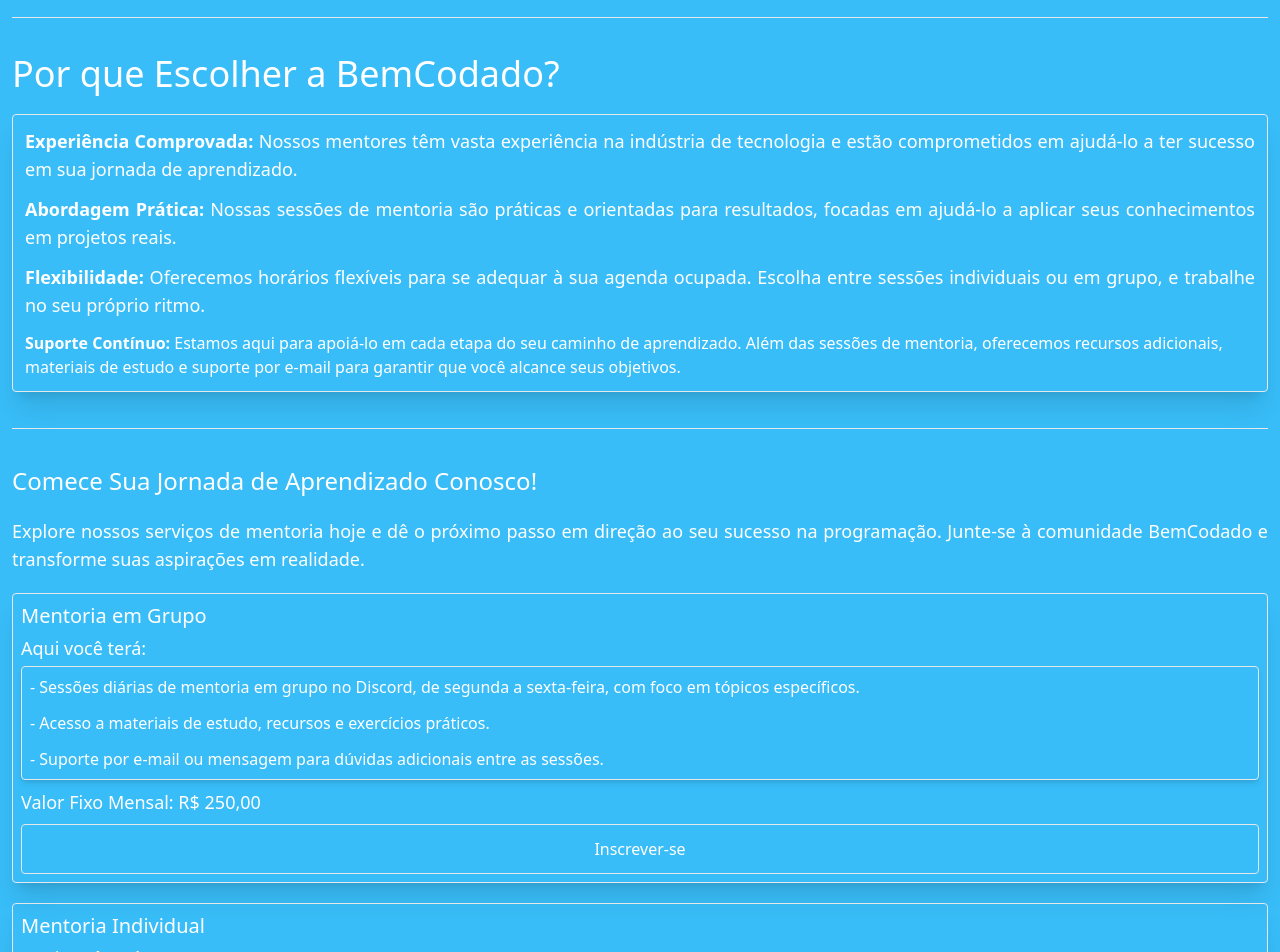
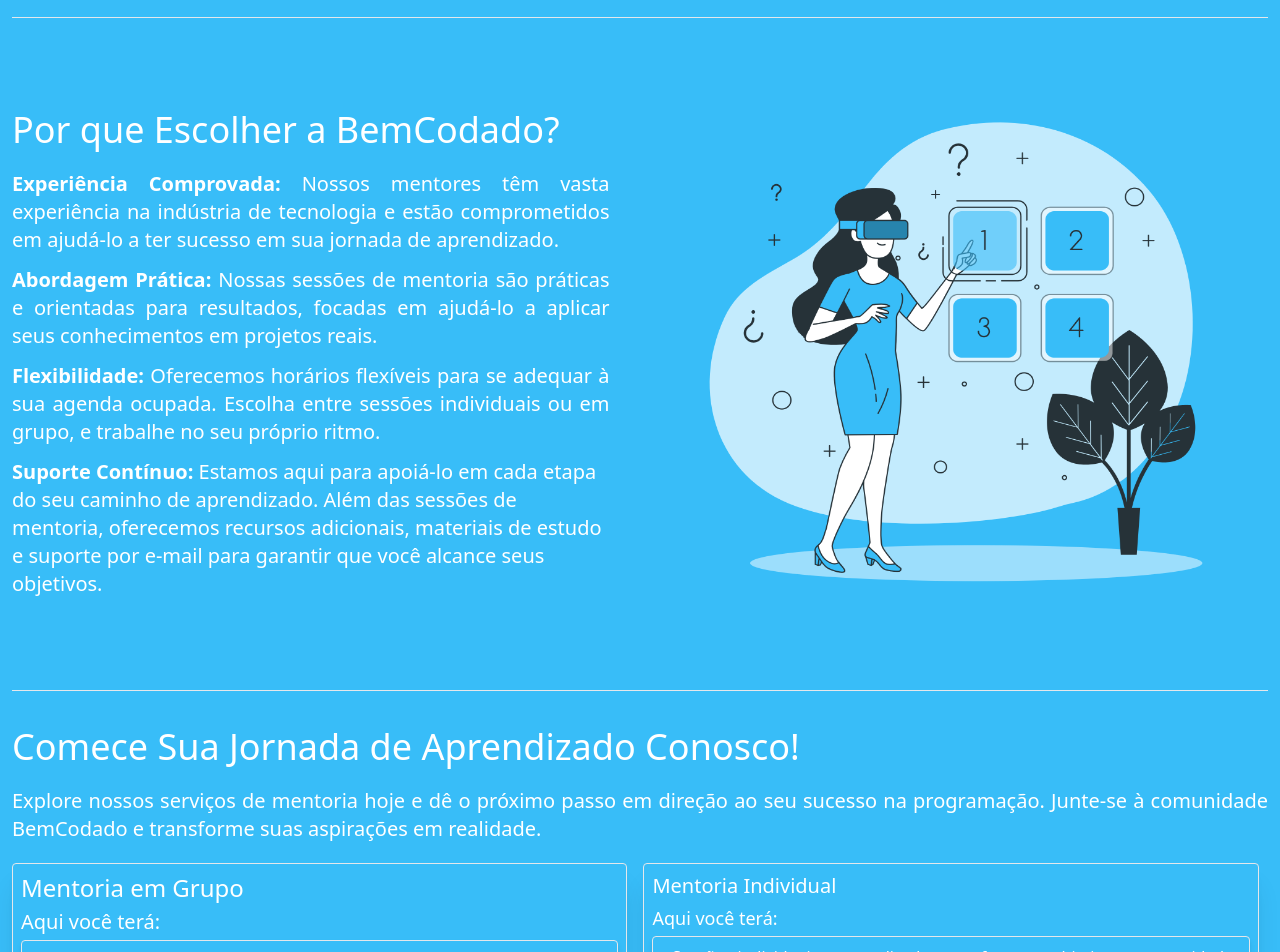
Before and after one commit to claudiocassimiro/bemcodado-mentorias, a Next.js app: page / in a window 1280 px wide. Shown: the part 1380-2332 px from the top of the page. Built offline with nearby package versions, Linux system fonts and the light colour scheme.

Commit message:
feat: implements rest of content to desktop

```diff
--- a/src/app/page.tsx
+++ b/src/app/page.tsx
@@ -135,7 +135,7 @@
               <h2 className="text-2xl md:text-3xl lg:text-4xl mb-5">
                 Tecnologias
               </h2>
-              <ul className="flex flex-col gap-2 md:text-2xl lg:text-3xl">
+              <ul className="flex flex-col gap-2 lg:text-3xl">
                 <li className="flex items-center gap-1">
                   <SiHtmx size="20" /> Fundamentos do Desenvolvimento de
                   Software
@@ -154,66 +154,122 @@
           </div>
         </section>
         <hr />
-        <section className="flex flex-col my-9">
+        <section className="flex my-9">
+          {/* A div abaixo vai servir para Mobile */}
+          <div className="flex flex-col lg:hidden">
             <h2 className="text-2xl md:text-3xl lg:text-4xl mb-5">
               Por que Escolher a BemCodado?
             </h2>
-          <ul className="flex flex-col gap-3 border rounded p-3 shadow-xl">
-            <li className="text-lg text-justify">
-              <strong>Experiência Comprovada:</strong> Nossos mentores têm vasta
-              experiência na indústria de tecnologia e estão comprometidos em
-              ajudá-lo a ter sucesso em sua jornada de aprendizado.
+            <div className="relative w-72 h-72 self-center md:w-96 md:h-96">
+              <Image
+                src="/images/mulher-escolhendo.png"
+                alt="pessoas fazendo uma escolha"
+                fill
+              />
+            </div>
+            <ul className="flex flex-col gap-3 md:text-xl">
+              <li className="text-justify">
+                <strong>Experiência Comprovada:</strong> Nossos mentores têm
+                vasta experiência na indústria de tecnologia e estão
+                comprometidos em ajudá-lo a ter sucesso em sua jornada de
+                aprendizado.
               </li>
-            <li className="text-lg text-justify">
-              <strong>Abordagem Prática:</strong> Nossas sessões de mentoria são
-              práticas e orientadas para resultados, focadas em ajudá-lo a
+              <li className="text-justify">
+                <strong>Abordagem Prática:</strong> Nossas sessões de mentoria
+                são práticas e orientadas para resultados, focadas em ajudá-lo a
                 aplicar seus conhecimentos em projetos reais.
               </li>
-            <li className="text-lg text-justify">
-              <strong>Flexibilidade:</strong> Oferecemos horários flexíveis para
-              se adequar à sua agenda ocupada. Escolha entre sessões individuais
-              ou em grupo, e trabalhe no seu próprio ritmo.
+              <li className="text-justify">
+                <strong>Flexibilidade:</strong> Oferecemos horários flexíveis
+                para se adequar à sua agenda ocupada. Escolha entre sessões
+                individuais ou em grupo, e trabalhe no seu próprio ritmo.
               </li>
               <li>
                 <strong>Suporte Contínuo:</strong> Estamos aqui para apoiá-lo em
                 cada etapa do seu caminho de aprendizado. Além das sessões de
                 mentoria, oferecemos recursos adicionais, materiais de estudo e
-              suporte por e-mail para garantir que você alcance seus objetivos.
+                suporte por e-mail para garantir que você alcance seus
+                objetivos.
               </li>
             </ul>
+          </div>
+          {/* A div abaixo vai servir para Desktop */}
+          <div className="hidden lg:flex lg:justify-center lg:items-center lg:gap-10">
+            <div className="w-[50%]">
+              <h2 className="text-2xl md:text-3xl lg:text-4xl mb-5">
+                Por que Escolher a BemCodado?
+              </h2>
+              <ul className="flex flex-col gap-3 lg:text-xl">
+                <li className="text-justify">
+                  <strong>Experiência Comprovada:</strong> Nossos mentores têm
+                  vasta experiência na indústria de tecnologia e estão
+                  comprometidos em ajudá-lo a ter sucesso em sua jornada de
+                  aprendizado.
+                </li>
+                <li className="text-justify">
+                  <strong>Abordagem Prática:</strong> Nossas sessões de mentoria
+                  são práticas e orientadas para resultados, focadas em ajudá-lo
+                  a aplicar seus conhecimentos em projetos reais.
+                </li>
+                <li className="text-justify">
+                  <strong>Flexibilidade:</strong> Oferecemos horários flexíveis
+                  para se adequar à sua agenda ocupada. Escolha entre sessões
+                  individuais ou em grupo, e trabalhe no seu próprio ritmo.
+                </li>
+                <li>
+                  <strong>Suporte Contínuo:</strong> Estamos aqui para apoiá-lo
+                  em cada etapa do seu caminho de aprendizado. Além das sessões
+                  de mentoria, oferecemos recursos adicionais, materiais de
+                  estudo e suporte por e-mail para garantir que você alcance
+                  seus objetivos.
+                </li>
+              </ul>
+            </div>
+            <div className="relative self-center w-[650px] h-[600px]">
+              <Image
+                src="/images/mulher-escolhendo.png"
+                alt="pessoas em fazendo uma escolha"
+                fill
+              />
+            </div>
+          </div>
         </section>
         <hr />
-        <section id="plans" className="my-9">
-          <h2 className="text-2xl mb-5">
+        <section id="plans" className="flex flex-col my-9">
+          <h2 className="text-2xl md:text-3xl lg:text-4xl mb-5">
             Comece Sua Jornada de Aprendizado Conosco!
           </h2>
-          <p className="text-lg mb-5 text-justify">
+          <p className="mb-5 text-justify lg:text-xl">
             Explore nossos serviços de mentoria hoje e dê o próximo passo em
             direção ao seu sucesso na programação. Junte-se à comunidade
             BemCodado e transforme suas aspirações em realidade.
           </p>
-          <section className="mb-5 border rounded p-2 shadow-xl">
-            <h2 className="text-xl mb-1">Mentoria em Grupo</h2>
-            <p className="text-lg mb-1">Aqui você terá:</p>
+          <div className="lg:flex lg:flex-wrap lg:gap-4">
+            <section className="flex flex-col justify-between mb-5 border rounded p-2 lg:lg:w-[49%] shadow-xl">
+              <div>
+                <h2 className="text-2xl mb-1">Mentoria em Grupo</h2>
+                <p className="text-xl mb-1">Aqui você terá:</p>
                 <ul className="flex flex-col gap-3 border rounded p-2 shadow-md mb-2">
                   <li className="text-justify">
-                - Sessões diárias de mentoria em grupo no Discord, de segunda a
-                sexta-feira, com foco em tópicos específicos.
+                    - Sessões diárias de mentoria em grupo no Discord, de
+                    segunda a sexta-feira, com foco em tópicos específicos.
                   </li>
                   <li className="text-justify">
-                - Acesso a materiais de estudo, recursos e exercícios práticos.
+                    - Acesso a materiais de estudo, recursos e exercícios
+                    práticos.
                   </li>
                   <li className="text-justify">
-                - Suporte por e-mail ou mensagem para dúvidas adicionais entre
-                as sessões.
+                    - Suporte por e-mail ou mensagem para dúvidas adicionais
+                    entre as sessões.
                   </li>
                 </ul>
                 <p className="text-lg mb-2">Valor Fixo Mensal: R$ 250,00</p>
+              </div>
               <button className="border block rounded p-3 w-full text-center transition delay-180 hover:bg-slate-600">
                 Inscrever-se
               </button>
             </section>
-          <section className="mb-5 border rounded p-2 shadow-xl">
+            <section className="mb-5 border rounded p-2 lg:w-[49%] shadow-xl">
               <h2 className="text-xl mb-1">Mentoria Individual</h2>
               <p className="text-lg mb-1">Aqui você terá:</p>
               <ul className="flex flex-col gap-3 border rounded p-2 shadow-md mb-2">
@@ -244,13 +300,13 @@
                 Inscrever-se
               </button>
             </section>
-          <section className="mb-5 border rounded p-2 shadow-xl">
+            <section className="mb-5 border rounded p-2 lg:w-[49%] shadow-xl">
               <h2 className="text-xl mb-1">Plano de 6 Meses</h2>
               <p className="text-lg mb-1">Mentoria em Grupo:</p>
               <ul className="flex flex-col gap-3 border rounded p-2 shadow-md mb-2">
                 <li className="text-justify">
-                Valor Mensal: de <span className="line-through">R$250,00</span>{" "}
-                por R$ 210,00
+                  Valor Mensal: de{" "}
+                  <span className="line-through">R$250,00</span> por R$ 210,00
                 </li>
                 <li className="text-justify">
                   Valor Total (6 Meses): R$ 1260,00 (desconto de R$ 240,00)
@@ -259,8 +315,8 @@
               <p className="text-lg mb-1">Mentoria Individual:</p>
               <ul className="flex flex-col gap-3 border rounded p-2 shadow-md mb-5">
                 <li className="text-justify">
-                Valor Mensal: de <span className="line-through">R$504,00</span>{" "}
-                por R$ 416,00
+                  Valor Mensal: de{" "}
+                  <span className="line-through">R$504,00</span> por R$ 416,00
                 </li>
                 <li className="text-justify">
                   Valor Total (6 Meses): R$ 2496,00 (desconto de R$ 504,00)
@@ -270,13 +326,13 @@
                 Inscrever-se
               </button>
             </section>
-          <section className="mb-5 border rounded p-2 shadow-xl">
+            <section className="mb-5 border rounded p-2 lg:w-[49%] shadow-xl">
               <h2 className="text-xl mb-1">Plano de 1 Ano</h2>
               <p className="text-lg mb-1">Mentoria em Grupo:</p>
               <ul className="flex flex-col gap-3 border rounded p-2 shadow-md mb-2">
                 <li className="text-justify">
-                Valor Mensal: de <span className="line-through">R$250,00</span>{" "}
-                por R$ 208,00
+                  Valor Mensal: de{" "}
+                  <span className="line-through">R$250,00</span> por R$ 208,00
                 </li>
                 <li className="text-justify">
                   Valor Total (1 Ano): R$ 2496,00 (desconto de R$ 504,00)
@@ -285,8 +341,8 @@
               <p className="text-lg mb-1">Mentoria Individual:</p>
               <ul className="flex flex-col gap-3 border rounded p-2 shadow-md mb-5">
                 <li className="text-justify">
-                Valor Mensal: de <span className="line-through">R$500,00</span>{" "}
-                por R$ 416,00
+                  Valor Mensal: de{" "}
+                  <span className="line-through">R$500,00</span> por R$ 416,00
                 </li>
                 <li className="text-justify">
                   Valor Total (1 Ano): R$ 4992,00 (desconto de R$ 1008,00)
@@ -296,6 +352,7 @@
                 Inscrever-se
               </button>
             </section>
+          </div>
         </section>
       </main>
       <footer className="flex justify-center p-2">
```
Lines whose indentation alone changed are shown as unchanged.
